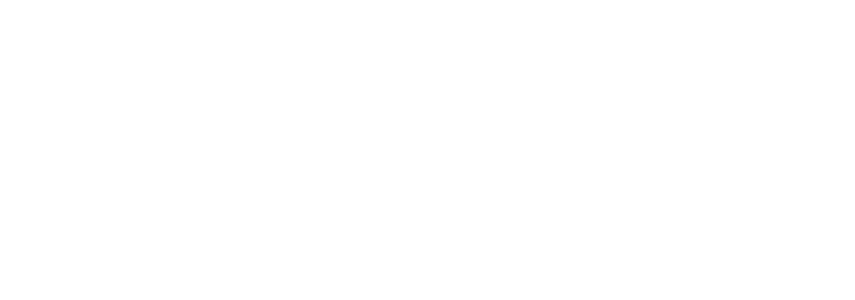
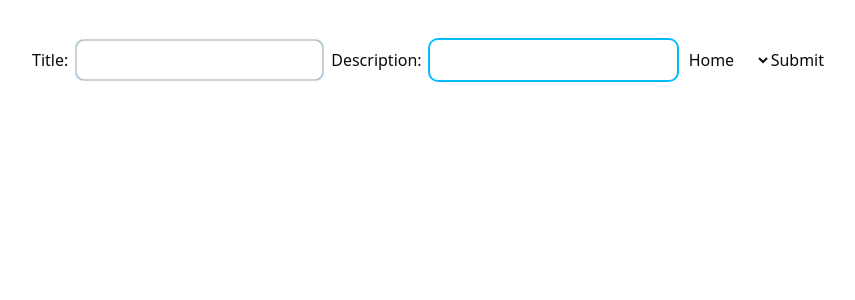
Before and after one commit to Itswali/TaskFlow, a React (Vite) app: page / in a window 1280 px wide. Shown: the top 300 px of the page, without its empty margins (212-1067 px from the left). Built offline with nearby package versions, Linux system fonts and the light colour scheme.

Commit message:
create and display tasks

```diff
--- a/package.json
+++ b/package.json
@@ -14,6 +14,7 @@
     "class-variance-authority": "^0.7.1",
     "clsx": "^2.1.1",
     "lucide-react": "^0.562.0",
+    "nanoid": "^5.1.6",
     "react": "^19.2.0",
     "react-dom": "^19.2.0",
     "react-router-dom": "^7.12.0",
--- a/src/App.tsx
+++ b/src/App.tsx
@@ -1,10 +1,11 @@
 import './App.css'
+import CreateTask from './Comp/createTask'
 
 function App() {
 
   return (
     <>
-
+    <CreateTask />
     </>
   )
 }
--- /dev/null
+++ b/src/Comp/createTask.tsx
@@ -0,0 +1,69 @@
+import { nanoid } from "nanoid";
+import React, { useEffect, useRef, useState } from "react";
+import ViewTask from "./viewTask";
+
+export default function CreateTask() {
+  const [title, setTitle] = useState("");
+  const [desc, setDesc] = useState("");
+  const [category, setCategory] = useState("home");
+  const [data, setData] = useState([]);
+
+  const initialInputRef = useRef(null);
+  useEffect(() => {
+    if (initialInputRef.current) {
+      initialInputRef.current.focus();
+    }
+  }, []);
+
+  const handleSubmit = (e) => {
+    e.preventDefault();
+    const newTask = {
+      id: nanoid(),
+      title: title,
+      desc: desc,
+      category: category,
+    };
+    setData([...data, newTask]);
+    setTitle("");
+    setDesc("");
+    setCategory("home");
+  };
+
+
+  return (
+    <div>
+      <form action="get" onSubmit={handleSubmit}>
+        <label htmlFor="title">
+          Title:
+          <input
+            type="text"
+            value={title}
+            ref={initialInputRef}
+            className="ring-sky-400 ring-2 rounded-md p-2 m-2"
+            onChange={(e) => setTitle(e.target.value)}
+          />
+        </label>
+
+        <label htmlFor="description">
+          Description:
+          <input
+            type="text"
+            value={desc}
+            className="ring-sky-400 ring-2 rounded-md p-2 m-2"
+            onChange={(e) => setDesc(e.target.value)}
+          />
+        </label>
+
+        <select value={category} onChange={(e) => setCategory(e.target.value)}>
+          Category:
+          <option value="select one:" disabled></option>
+          <option value="home">Home</option>
+          <option value="work">Work</option>
+          <option value="personal">Personal</option>
+        </select>
+        <button type="submit">Submit</button>
+      </form>
+      <ViewTask tasks={data} />
+    </div>
+  );
+}
--- /dev/null
+++ b/src/Comp/viewTask.tsx
@@ -0,0 +1,16 @@
+import React from 'react'
+
+export default function ViewTask({ tasks }) {
+  if (!tasks) return null;
+  return (
+    <div>
+      {tasks.map((task) => (
+        <div key={task.id} className="border p-2 m-2">
+          <h2>{task.title}</h2>
+          <p>{task.desc}</p>
+          <span>{task.category}</span>
+        </div>
+      ))}
+    </div>
+  )
+}
```
Also changed, not shown: 1 other file (tests, documents, lock files or other folders).
